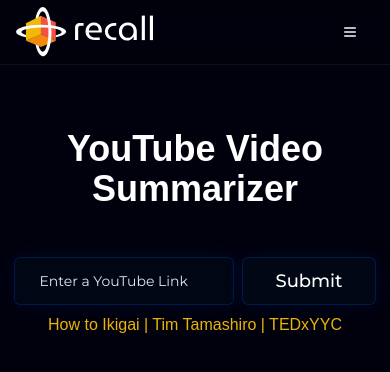
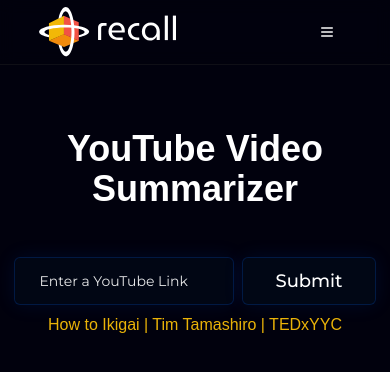
Before and after one commit to codelawani/recall-sum, a Next.js app: page / in a window 390 px wide. Shown: the top 372 px of the page. Built offline with nearby package versions, Linux system fonts and the light colour scheme.

Commit message:
style: change breakpoint to lg for responsive navbar

```diff
--- a/src/app/components/header.tsx
+++ b/src/app/components/header.tsx
@@ -10,7 +10,7 @@ export default function Header() {
     <header
       className={`flex justify-center sticky top-0 z-50 border-b border-border/40 bg-background/95 backdrop-blur supports-[backdrop-filter]:bg-background/60 ${montserrat.className}`}
     >
-      <div className="container flex h-16 items-center justify-between px-4 md:px-6 xl:w-4/5">
+      <div className="container flex h-16 items-center justify-between w-4/5">
         <Link href="/" className="flex items-center">
           <Image
             src="/recall-logo.svg"
@@ -19,7 +19,7 @@ export default function Header() {
             height={50}
           />
         </Link>
-        <nav className="hidden md:flex items-center justify-center space-x-1 font-medium">
+        <nav className="hidden lg:flex items-center justify-center space-x-1 font-medium">
           <Link
             href="https://www.getrecall.ai/"
             target="_blank"
@@ -57,7 +57,7 @@ export default function Header() {
             <ArrowUpRight className="ml-1 h-4 w-4" />
           </Link>
         </nav>
-        <div className="hidden md:flex items-center gap-4">
+        <div className="hidden lg:flex items-center gap-4">
           <Button
             variant="ghost"
             asChild
--- a/src/app/components/mobile-nav.tsx
+++ b/src/app/components/mobile-nav.tsx
@@ -1,19 +1,24 @@
-'use client'
+"use client";
 
-import Link from "next/link"
-import Image from "next/image"
-import { X, Menu, ArrowUpRight } from 'lucide-react'
-import { Button } from "@/components/ui/button"
-import { Sheet, SheetContent, SheetHeader, SheetTrigger } from "@/components/ui/sheet"
-import { useState } from "react"
+import Link from "next/link";
+import Image from "next/image";
+import { X, Menu, ArrowUpRight } from "lucide-react";
+import { Button } from "@/components/ui/button";
+import {
+  Sheet,
+  SheetContent,
+  SheetHeader,
+  SheetTrigger,
+} from "@/components/ui/sheet";
+import { useState } from "react";
 
 export function MobileNav() {
-  const [open, setOpen] = useState(false)
+  const [open, setOpen] = useState(false);
 
   return (
     <Sheet open={open} onOpenChange={setOpen}>
       <SheetTrigger asChild>
-        <Button variant="ghost" className="md:hidden">
+        <Button variant="ghost" className="lg:hidden">
           <Menu className="h-6 w-6" />
           <span className="sr-only">Toggle menu</span>
         </Button>
@@ -73,7 +78,7 @@ export function MobileNav() {
             variant="outline"
             className="w-full max-w-[280px] text-lg h-12 border-[#0066FF]/30 bg-[#020817] hover:bg-[#020817]/90 hover:border-[#0066FF]/50 transition-all"
             style={{
-              boxShadow: '0 0 20px rgba(0, 102, 255, 0.2)',
+              boxShadow: "0 0 20px rgba(0, 102, 255, 0.2)",
             }}
             asChild
           >
@@ -85,7 +90,7 @@ export function MobileNav() {
             variant="outline"
             className="w-full max-w-[280px] text-lg h-12 border-[#0066FF]/30 bg-[#020817] hover:bg-[#020817]/90 hover:border-[#0066FF]/50 transition-all"
             style={{
-              boxShadow: '0 0 20px rgba(0, 102, 255, 0.2)',
+              boxShadow: "0 0 20px rgba(0, 102, 255, 0.2)",
             }}
             asChild
           >
@@ -96,5 +101,5 @@ export function MobileNav() {
         </div>
       </SheetContent>
     </Sheet>
-  )
+  );
 }
```
